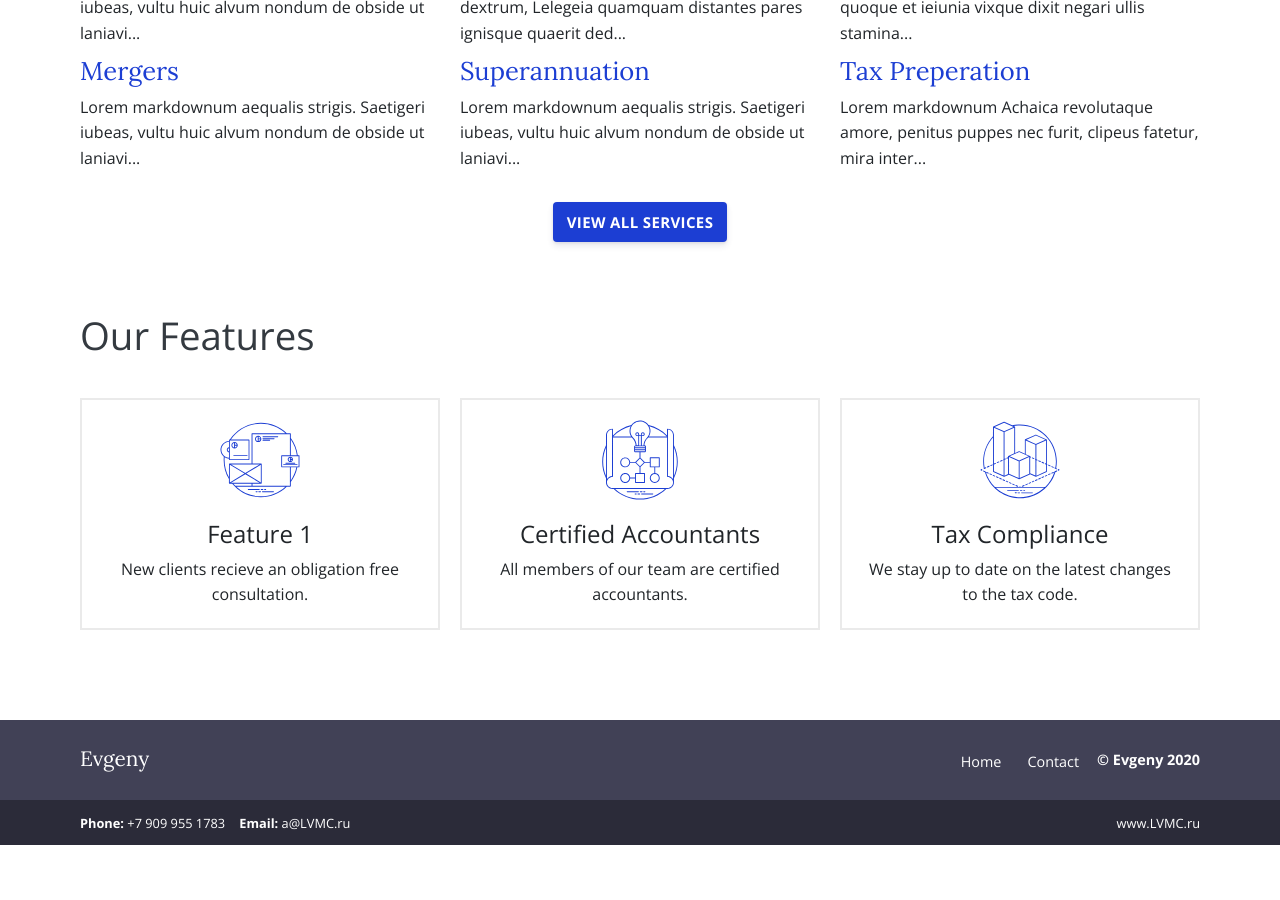
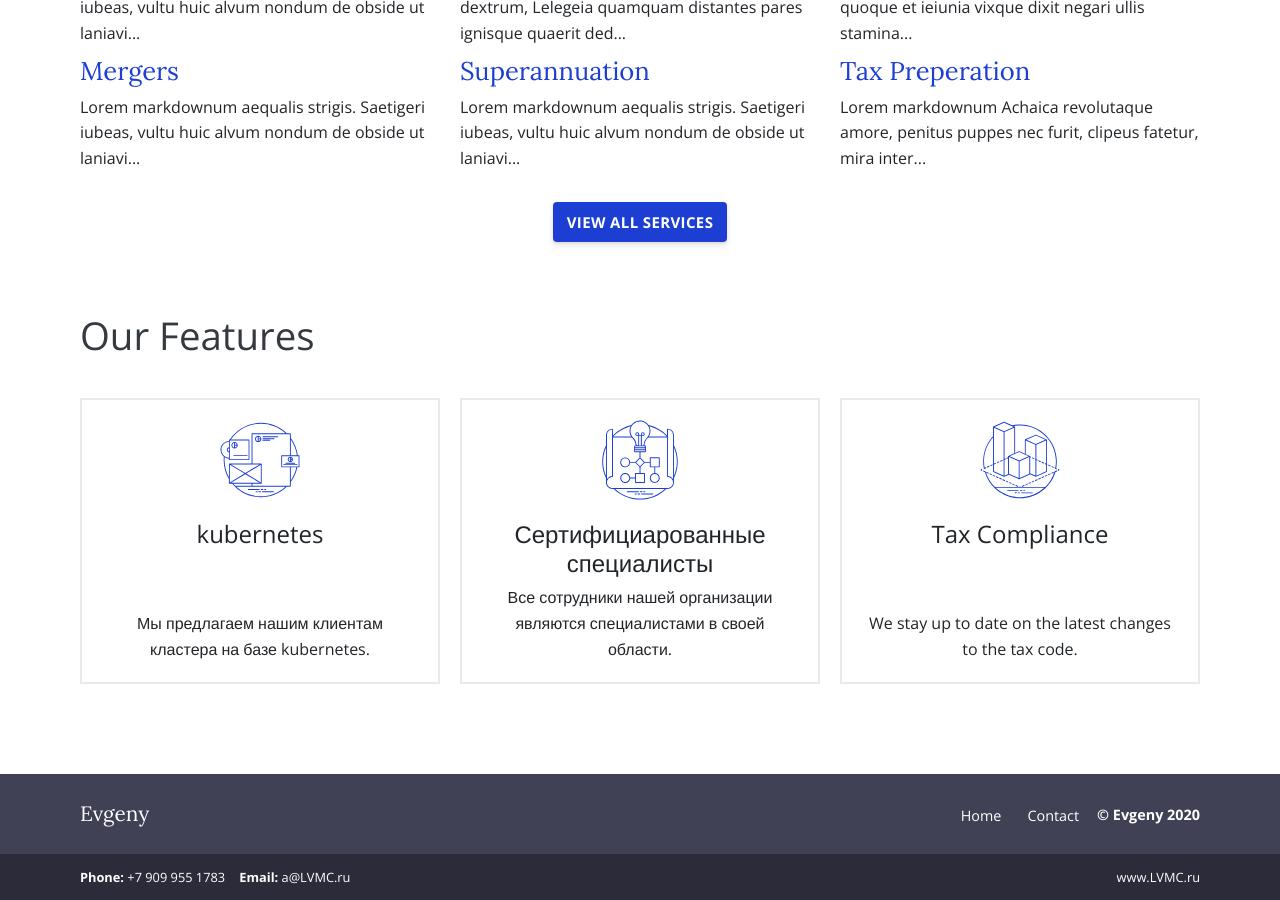
Before and after one commit to openmsk/lvmc.github.io, a Jekyll site: the page built from index.html, in a window 1280 px wide and 900 px high, scrolled down 868 px. Built offline with Jekyll 4.4.1, drawn with Linux system fonts in a browser that asks for light colours; before the commit the page ends 1713 px from its top, so only the background shows below that.

Commit message:
Update features.json

```diff
--- a/_data/features.json
+++ b/_data/features.json
@@ -1,12 +1,12 @@
 [
   {
-    "title": "Feature 1",
-    "description": "New clients recieve an obligation free consultation.",
+    "title": "kubernetes",
+    "description": "Мы предлагаем нашим клиентам кластера на базе kubernetes.",
     "image": "images/features/noun_branding_1885335.svg"
   },
   {
-    "title": "Certified Accountants",
-    "description": "All members of our team are certified accountants.",
+    "title": "Сертифициарованные специалисты",
+    "description": "Все сотрудники нашей организации являются специалистами в своей области.",
     "image": "images/features/noun_The Process_1885341.svg"
   },
   {
```
